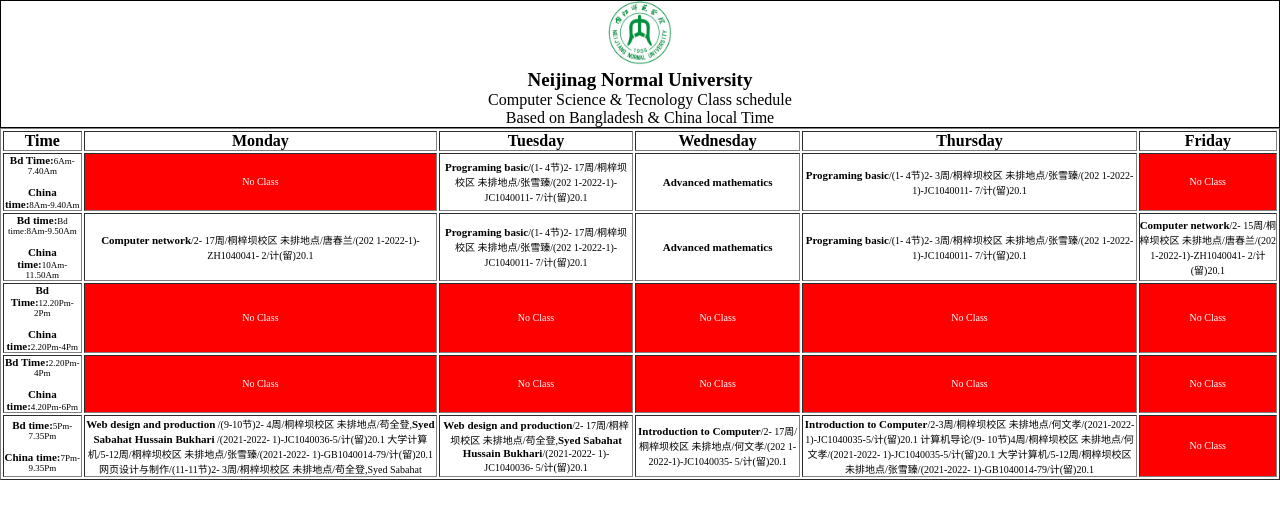
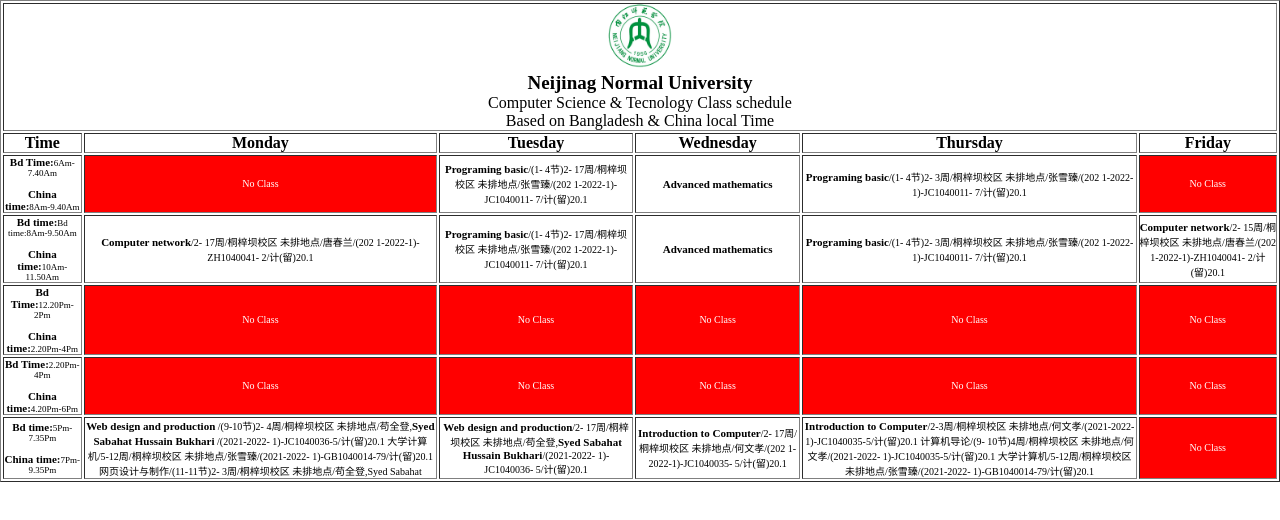
Before and after one commit to tonmoyt/bdtimeroutine, a plain HTML site: page index.html in a window 1280 px wide. Drawn offline with Linux system fonts and the light colour scheme.

Commit message:
Update index.html

```diff
--- a/index.html
+++ b/index.html
@@ -9,18 +9,17 @@
    <link rel="stylesheet" href="css/media.css">
 </head>
 <body>
-<section class="maindjjd">
- <div class="contien">
-     <img src="images/neijiang_normal_university_logo.png" class="img-fluid" alt="">
-     <h1>Neijinag Normal University</h1>
-     <p>Computer Science & Tecnology Class schedule <br>Based on Bangladesh & China local Time</p>
- </div>
-</section>
 
 
 
 <table border="">
-
+<tr><td colspan="6" rowspan="1">
+    <div class="contien">
+        <img src="images/neijiang_normal_university_logo.png" class="img-fluid" alt="">
+        <h1>Neijinag Normal University</h1>
+        <span></span> Computer Science & Tecnology Class schedule <br>Based on Bangladesh & China local Time</p>
+    </div>
+   </td></tr>
 <tr>
 <th>Time</th>
 <th>Monday</th>
```
